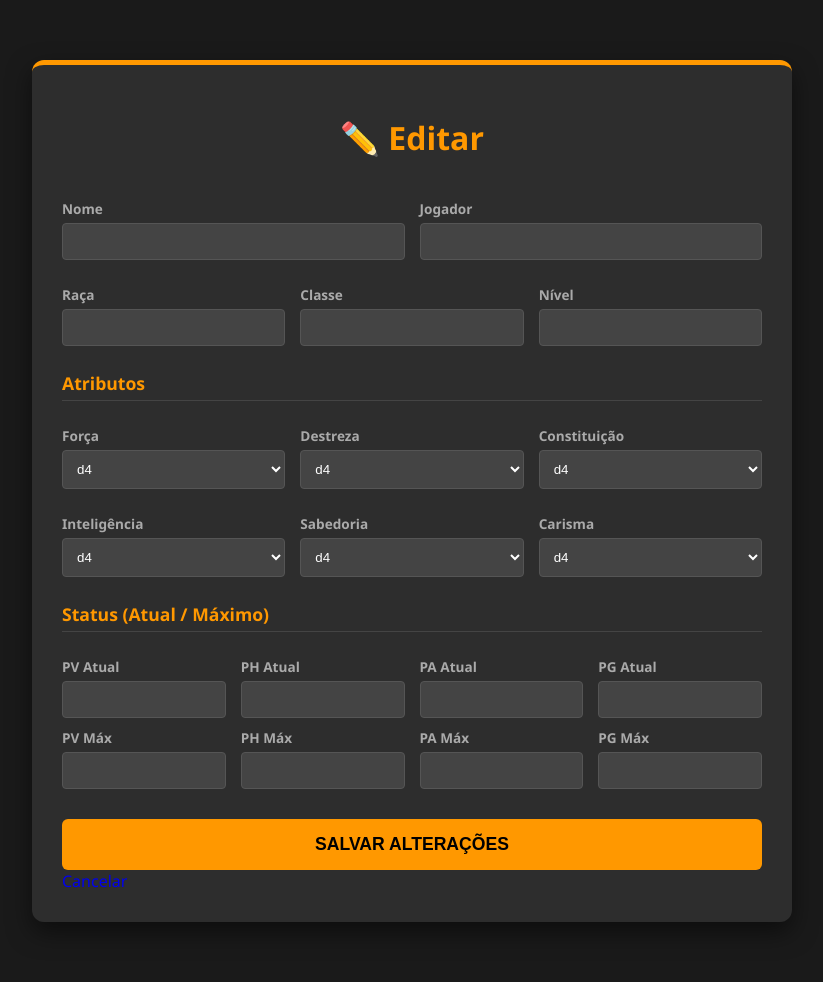
After one commit to drsauce0101/giharad-rpg-ficha, a FastAPI app: template frontend/templates/editar.html in a window 1280 px wide. The commit adds this page. Shown: the whole page, without its empty margins (228-1051 px from the left). Run offline with FastAPI, Linux system fonts and the light colour scheme; the template is opened without the code that fills it, so the values that code supplies are empty.

Commit message:
feat: CRUD completo

```diff
--- a/backend/main.py
+++ b/backend/main.py
@@ -6,6 +6,7 @@ from fastapi.responses import HTMLResponse, RedirectResponse # <--- Importante p
 from sqlmodel import Session, select
 from .database import engine, get_session
 from .models import SQLModel, Personagem
+from fastapi.staticfiles import StaticFiles
 
 # Lifespan do Servidor (roda automaticamente quando starta)
 @asynccontextmanager
@@ -17,9 +18,11 @@ async def lifespan(app: FastAPI):
 # API
 app = FastAPI(lifespan=lifespan)
 
-# Configuração Visual (diz pro FastAPI procurar os HTMLs dentro da pasta frontend/templates)
+# --- CONFIGURAÇÃO DE ARQUIVOS ---
 BASE_DIR = Path(__file__).resolve().parent.parent
 TEMPLATES_DIR = BASE_DIR / "frontend" / "templates"
+STATIC_DIR = BASE_DIR / "frontend" / "static"
+app.mount("/static", StaticFiles(directory=str(STATIC_DIR)), name="static")
 templates = Jinja2Templates(directory=str(TEMPLATES_DIR))
 
 # --- ROTAS ---
@@ -125,3 +128,71 @@ def deletar_personagem(char_id: int, session: Session = Depends(get_session)):
 
     # Redireciono pra home pra ver a lista atualizada
     return RedirectResponse("/", status_code=303)
+
+# --- ROTAS DE EDIÇÃO ---
+
+# GET - Abre o formulário preenchido
+@app.get("/editar/{char_id}", response_class=HTMLResponse)
+def pagina_editar(request: Request, char_id: int, session: Session = Depends(get_session)):
+    personagem = session.get(Personagem, char_id)
+    if not personagem:
+        return RedirectResponse("/")
+
+    return templates.TemplateResponse(
+        request=request,
+        name="editar.html",
+        context={"ficha": personagem} # Mando a ficha pro HTML preencher os campos
+    )
+
+# POST - Salva as alterações
+@app.post("/atualizar_cadastro/{char_id}")
+def atualizar_personagem(
+    char_id: int,
+    session: Session = Depends(get_session),
+    nome: str = Form(...),
+    jogador: str = Form(...),
+    raca: str = Form(...),
+    classe: str = Form(...),
+    nivel: int = Form(...),
+    forca: int = Form(...),
+    destreza: int = Form(...),
+    constituicao: int = Form(...),
+    inteligencia: int = Form(...),
+    sabedoria: int = Form(...),
+    carisma: int = Form(...),
+    pv_max: int = Form(...),
+    pv_atual: int = Form(...), # Agora podemos editar a vida atual também!
+    pa_max: int = Form(...),
+    pa_atual: int = Form(...),
+    ph_max: int = Form(...),
+    ph_atual: int = Form(...),
+    pg_max: int = Form(...),
+    pg_atual: int = Form(...)
+):
+    personagem = session.get(Personagem, char_id)
+    if personagem:
+        # Atualiza campo por campo
+        personagem.nome = nome
+        personagem.jogador = jogador
+        personagem.raca = raca
+        personagem.classe = classe
+        personagem.nivel = nivel
+        personagem.forca = forca
+        personagem.destreza = destreza
+        personagem.constituicao = constituicao
+        personagem.inteligencia = inteligencia
+        personagem.sabedoria = sabedoria
+        personagem.carisma = carisma
+        personagem.pv_max = pv_max
+        personagem.pv_atual = pv_atual
+        personagem.pa_max = pa_max
+        personagem.pa_atual = pa_atual
+        personagem.ph_max = ph_max
+        personagem.ph_atual = ph_atual
+        personagem.pg_max = pg_max
+        personagem.pg_atual = pg_atual
+
+        session.add(personagem)
+        session.commit()
+
+    return RedirectResponse("/", status_code=303)
--- a/frontend/static/css/style.css
+++ b/frontend/static/css/style.css
@@ -0,0 +1,115 @@
+/* --- GERAL (Dark Mode) --- */
+body {
+    font-family: 'Segoe UI', sans-serif;
+    background-color: #1a1a1a;
+    color: #e0e0e0;
+    padding: 20px;
+    margin: 0;
+}
+
+h1 { color: #ff9800; text-align: center; margin-bottom: 30px; }
+h2 { margin-top: 0; color: #fff; display: flex; gap: 10px; align-items: center; }
+
+a { text-decoration: none; transition: 0.2s; }
+a:hover { color: #fff; }
+
+/* --- CONTAINERS & CARDS --- */
+.container {
+    width: 100%; max-width: 700px;
+    background: #2d2d2d;
+    padding: 30px;
+    border-radius: 12px;
+    border-top: 5px solid #ff9800;
+    margin: 40px auto;
+    box-shadow: 0 10px 25px rgba(0,0,0,0.5);
+}
+
+.card {
+    background: #2d2d2d;
+    max-width: 800px; margin: 0 auto 20px auto;
+    padding: 20px; border-radius: 12px;
+    border-left: 5px solid #ff9800;
+    box-shadow: 0 4px 6px rgba(0,0,0,0.3);
+    position: relative;
+}
+
+/* --- FORMULÁRIOS --- */
+label { display: block; margin-top: 10px; color: #aaa; font-size: 0.85em; font-weight: bold; }
+input, select {
+    width: 100%; padding: 10px; margin-top: 5px;
+    background: #444; border: 1px solid #555; color: #fff;
+    border-radius: 4px; box-sizing: border-box;
+}
+input:focus, select:focus { border-color: #ff9800; outline: none; background: #505050; }
+
+.section-title {
+    border-bottom: 1px solid #444; padding-bottom: 5px;
+    margin-top: 25px; margin-bottom: 15px;
+    color: #ff9800; font-size: 1.1em;
+}
+
+/* --- GRIDS --- */
+.grid-row { display: grid; gap: 15px; }
+.grid-2 { grid-template-columns: 1fr 1fr; }
+.grid-3 { grid-template-columns: repeat(3, 1fr); }
+.grid-4 { grid-template-columns: repeat(4, 1fr); }
+.stats-grid {
+    display: grid; grid-template-columns: repeat(6, 1fr); gap: 5px;
+    background: #222; padding: 10px; border-radius: 8px; margin-bottom: 15px;
+}
+.bars-grid { display: grid; grid-template-columns: 1fr 1fr; gap: 10px; }
+
+@media (max-width: 600px) {
+    .stats-grid { grid-template-columns: repeat(3, 1fr); row-gap: 15px; }
+    .bars-grid { grid-template-columns: 1fr; }
+    .grid-row { grid-template-columns: 1fr; } /* No celular, tudo vira 1 coluna */
+}
+
+/* --- BOTÕES --- */
+/* Botão PADRÃO (Salvar/Criar): Ocupa 100% */
+button {
+    width: 100%; /* Volta a ser 100% para ficar bonito no formulário */
+    margin-top: 30px; padding: 15px;
+    background: #ff9800; color: #000; font-weight: bold;
+    border: none; border-radius: 6px; cursor: pointer;
+    font-size: 1.1em; transition: 0.2s;
+}
+button:hover { background: #e68900; transform: translateY(-2px); }
+
+.btn-novo { background: #ff9800; color: #000; padding: 10px 20px; border-radius: 6px; font-weight: bold; }
+.btn-novo:hover { background: #e68900; }
+
+/* Botão ESPECÍFICO (Deletar): Ocupa só o espaço do ícone */
+.btn-delete {
+    position: absolute; top: 20px; right: 20px;
+    background: transparent; border: none; color: #666; cursor: pointer;
+
+    /* AQUI ESTÁ O TRUQUE: Sobrescreve o botão padrão */
+    width: auto;
+    margin: 0;
+    padding: 0;
+}
+
+.btn-delete:hover {
+    color: #ff5252;
+    background: transparent;
+    transform: scale(1.1); /* Zoom suave em vez de pular pra cima */
+}
+
+.btn-edit { position: absolute; top: 20px; right: 60px; color: #666; }
+.btn-edit:hover { color: #2196F3; }
+
+/* --- ELEMENTOS DE TEXTO --- */
+.header { display: flex; justify-content: space-between; align-items: center; max-width: 800px; margin: 0 auto 30px auto; }
+.tag { background: #444; padding: 4px 10px; border-radius: 12px; font-size: 0.6em; color: #aaa; vertical-align: middle; }
+.subtitle { color: #888; font-style: italic; margin-bottom: 15px; display: block; font-size: 0.9em; }
+
+.stat-box { text-align: center; }
+.stat-label { font-size: 0.7em; color: #aaa; display: block; text-transform: uppercase; }
+.stat-value { font-size: 1.1em; font-weight: bold; color: #ff9800; }
+
+.bar-box { background: #333; padding: 5px 10px; border-radius: 4px; font-size: 0.9em; display: flex; justify-content: space-between; }
+.pv { border-left: 3px solid #ff5252; color: #ffbaba; }
+.ph { border-left: 3px solid #448aff; color: #bad1ff; }
+.pa { border-left: 3px solid #ffd740; color: #ffecb3; }
+.pg { border-left: 3px solid #b388ff; color: #e7d9ff; }
--- /dev/null
+++ b/frontend/templates/editar.html
@@ -0,0 +1,122 @@
+<!DOCTYPE html>
+<html lang="pt-br">
+<head>
+    <meta charset="UTF-8">
+    <meta name="viewport" content="width=device-width, initial-scale=1.0">
+    <title>Editar Personagem</title>
+    <link href="{{ url_for('static', path='css/style.css') }}" rel="stylesheet">
+</head>
+<body>
+
+<div class="container">
+    <h1>✏️ Editar {{ ficha.nome }}</h1>
+
+    <form action="/atualizar_cadastro/{{ ficha.id }}" method="post">
+
+        <div class="grid-row grid-2">
+            <div><label>Nome</label><input type="text" name="nome" value="{{ ficha.nome }}" required></div>
+            <div><label>Jogador</label><input type="text" name="jogador" value="{{ ficha.jogador }}" required></div>
+        </div>
+
+        <div class="grid-row grid-3" style="margin-top: 15px;">
+            <div><label>Raça</label><input type="text" name="raca" value="{{ ficha.raca }}" required></div>
+            <div><label>Classe</label><input type="text" name="classe" value="{{ ficha.classe }}" required></div>
+            <div><label>Nível</label><input type="number" name="nivel" value="{{ ficha.nivel }}"></div>
+        </div>
+
+        <h3 class="section-title">Atributos</h3>
+        <div class="grid-row grid-3">
+            <div>
+                <label>Força</label>
+                <select name="forca">
+                    <option value="4" {% if ficha.forca == 4 %}selected{% endif %}>d4</option>
+                    <option value="6" {% if ficha.forca == 6 %}selected{% endif %}>d6</option>
+                    <option value="8" {% if ficha.forca == 8 %}selected{% endif %}>d8</option>
+                    <option value="10" {% if ficha.forca == 10 %}selected{% endif %}>d10</option>
+                    <option value="12" {% if ficha.forca == 12 %}selected{% endif %}>d12</option>
+                    <option value="20" {% if ficha.forca == 20 %}selected{% endif %}>d20</option>
+                </select>
+            </div>
+
+            <div>
+                <label>Destreza</label>
+                <select name="destreza">
+                    <option value="4" {% if ficha.destreza == 4 %}selected{% endif %}>d4</option>
+                    <option value="6" {% if ficha.destreza == 6 %}selected{% endif %}>d6</option>
+                    <option value="8" {% if ficha.destreza == 8 %}selected{% endif %}>d8</option>
+                    <option value="10" {% if ficha.destreza == 10 %}selected{% endif %}>d10</option>
+                    <option value="12" {% if ficha.destreza == 12 %}selected{% endif %}>d12</option>
+                    <option value="20" {% if ficha.destreza == 20 %}selected{% endif %}>d20</option>
+                </select>
+            </div>
+
+            <div>
+                <label>Constituição</label>
+                <select name="constituicao">
+                    <option value="4" {% if ficha.constituicao == 4 %}selected{% endif %}>d4</option>
+                    <option value="6" {% if ficha.constituicao == 6 %}selected{% endif %}>d6</option>
+                    <option value="8" {% if ficha.constituicao == 8 %}selected{% endif %}>d8</option>
+                    <option value="10" {% if ficha.constituicao == 10 %}selected{% endif %}>d10</option>
+                    <option value="12" {% if ficha.constituicao == 12 %}selected{% endif %}>d12</option>
+                    <option value="20" {% if ficha.constituicao == 20 %}selected{% endif %}>d20</option>
+                </select>
+            </div>
+
+            <div>
+                <label>Inteligência</label>
+                <select name="inteligencia">
+                    <option value="4" {% if ficha.inteligencia == 4 %}selected{% endif %}>d4</option>
+                    <option value="6" {% if ficha.inteligencia == 6 %}selected{% endif %}>d6</option>
+                    <option value="8" {% if ficha.inteligencia == 8 %}selected{% endif %}>d8</option>
+                    <option value="10" {% if ficha.inteligencia == 10 %}selected{% endif %}>d10</option>
+                    <option value="12" {% if ficha.inteligencia == 12 %}selected{% endif %}>d12</option>
+                    <option value="20" {% if ficha.inteligencia == 20 %}selected{% endif %}>d20</option>
+                </select>
+            </div>
+
+            <div>
+                <label>Sabedoria</label>
+                <select name="sabedoria">
+                    <option value="4" {% if ficha.sabedoria == 4 %}selected{% endif %}>d4</option>
+                    <option value="6" {% if ficha.sabedoria == 6 %}selected{% endif %}>d6</option>
+                    <option value="8" {% if ficha.sabedoria == 8 %}selected{% endif %}>d8</option>
+                    <option value="10" {% if ficha.sabedoria == 10 %}selected{% endif %}>d10</option>
+                    <option value="12" {% if ficha.sabedoria == 12 %}selected{% endif %}>d12</option>
+                    <option value="20" {% if ficha.sabedoria == 20 %}selected{% endif %}>d20</option>
+                </select>
+            </div>
+
+            <div>
+                <label>Carisma</label>
+                <select name="carisma">
+                    <option value="4" {% if ficha.carisma == 4 %}selected{% endif %}>d4</option>
+                    <option value="6" {% if ficha.carisma == 6 %}selected{% endif %}>d6</option>
+                    <option value="8" {% if ficha.carisma == 8 %}selected{% endif %}>d8</option>
+                    <option value="10" {% if ficha.carisma == 10 %}selected{% endif %}>d10</option>
+                    <option value="12" {% if ficha.carisma == 12 %}selected{% endif %}>d12</option>
+                    <option value="20" {% if ficha.carisma == 20 %}selected{% endif %}>d20</option>
+                </select>
+            </div>
+        </div>
+
+        <h3 class="section-title">Status (Atual / Máximo)</h3>
+        <div class="grid-row grid-4">
+            <div><label>PV Atual</label><input type="number" name="pv_atual" value="{{ ficha.pv_atual }}"></div>
+            <div><label>PH Atual</label><input type="number" name="ph_atual" value="{{ ficha.ph_atual }}"></div>
+            <div><label>PA Atual</label><input type="number" name="pa_atual" value="{{ ficha.pa_atual }}"></div>
+            <div><label>PG Atual</label><input type="number" name="pg_atual" value="{{ ficha.pg_atual }}"></div>
+        </div>
+        <div class="grid-row grid-4">
+            <div><label>PV Máx</label><input type="number" name="pv_max" value="{{ ficha.pv_max }}"></div>
+            <div><label>PH Máx</label><input type="number" name="ph_max" value="{{ ficha.ph_max }}"></div>
+            <div><label>PA Máx</label><input type="number" name="pa_max" value="{{ ficha.pa_max }}"></div>
+            <div><label>PG Máx</label><input type="number" name="pg_max" value="{{ ficha.pg_max }}"></div>
+        </div>
+
+        <button type="submit">SALVAR ALTERAÇÕES</button>
+    </form>
+    <a href="/">Cancelar</a>
+</div>
+
+</body>
+</html>
```
Also changed, not shown: frontend/templates/cadastro.html (+1 -63 lines), frontend/templates/index.html (+4 -58 lines), frontend/css/style.css (deleted).
